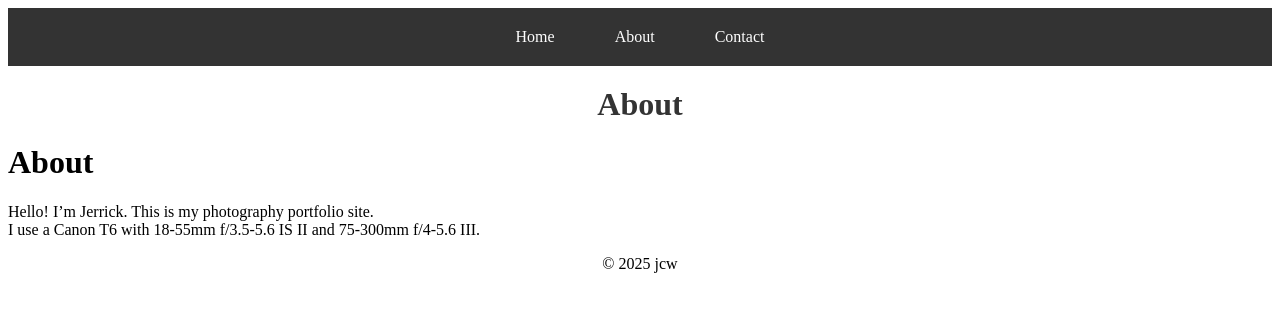
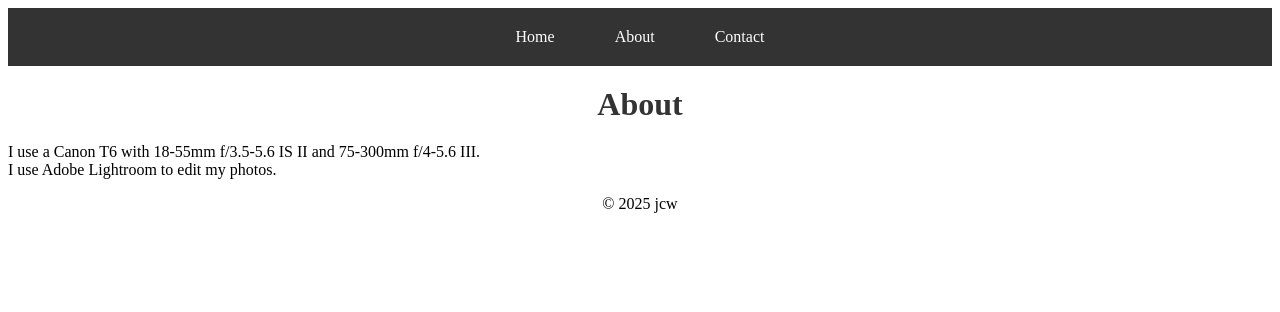
Before and after one commit to jerrickwang/jerrickwang.github.io, a Jekyll site: the page built from about.md, in a window 1280 px wide. Shown: the top 312 px of the page. Built offline with Jekyll 4.4.1, drawn with Linux system fonts in a browser that asks for light colours.

Commit message:
Update about.md

```diff
--- a/about.md
+++ b/about.md
@@ -3,6 +3,5 @@ layout: default
 title: About
 permalink: /about/
 ---
-# About
-Hello! I'm Jerrick. This is my photography portfolio site.<br>
-I use a Canon T6 with 18-55mm f/3.5-5.6 IS II and 75-300mm f/4-5.6 III.
+I use a Canon T6 with 18-55mm f/3.5-5.6 IS II and 75-300mm f/4-5.6 III.<br>
+I use Adobe Lightroom to edit my photos.
```
